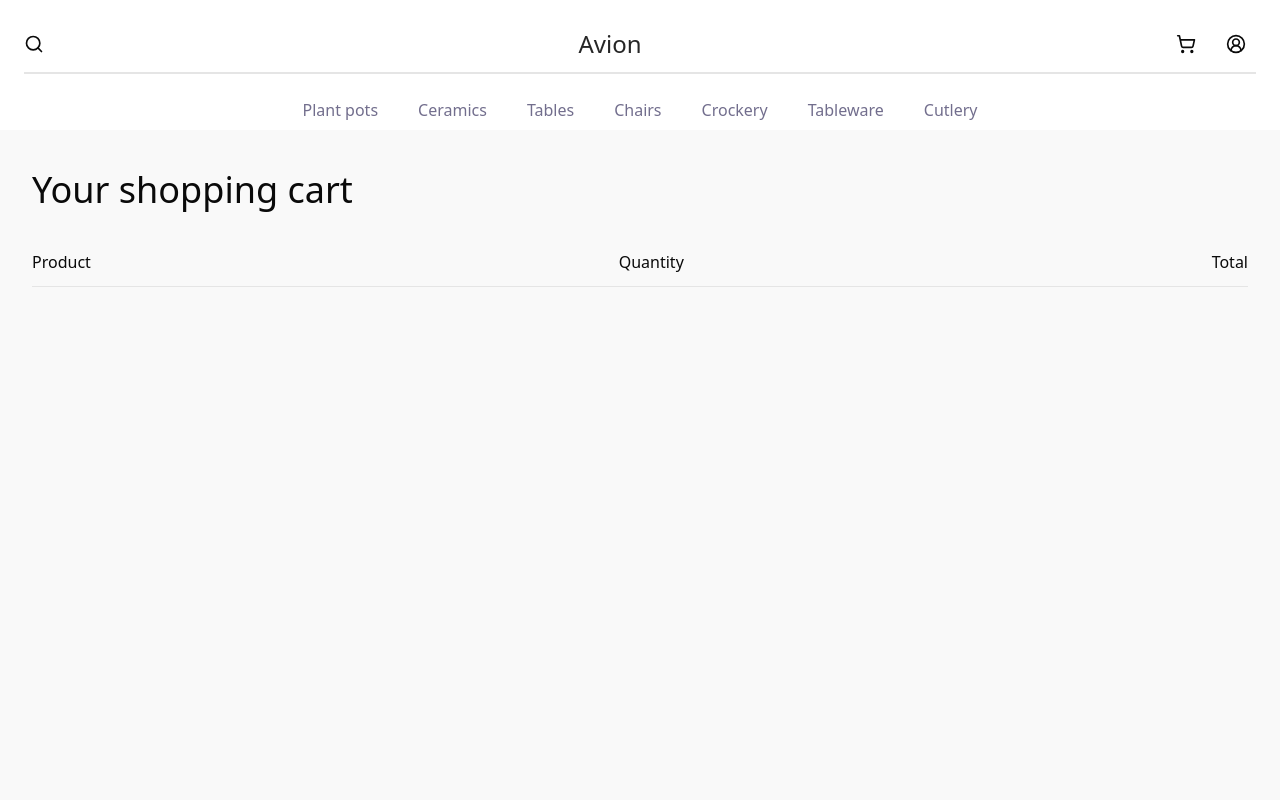
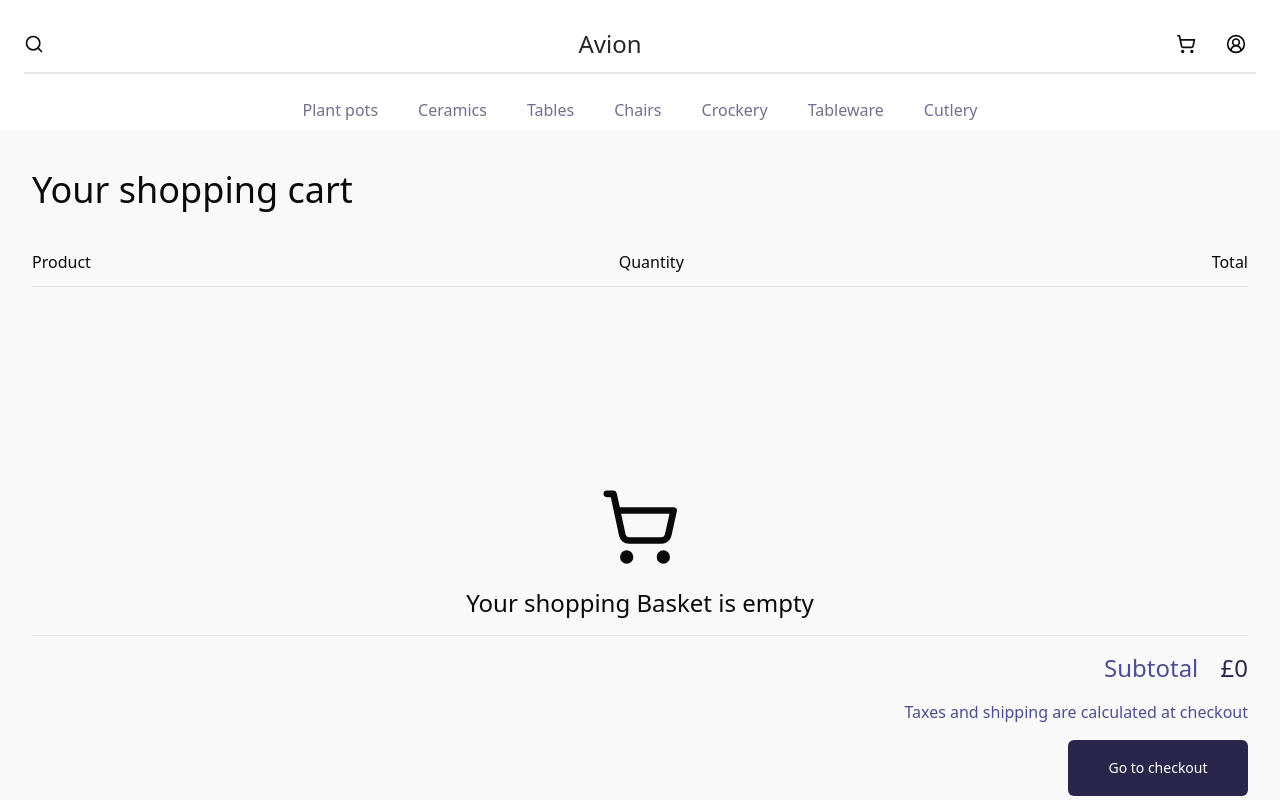
Before and after one commit to dkn1fe/avion-shop, a React (Vite) app in the folder client/: page /baskets in a window 1280 px wide. Shown: the top 800 px of the page. Built offline with nearby package versions, Linux system fonts and the light colour scheme.

Commit message:
feat: add subtotal

```diff
--- a/client/src/components/CartPage/EmptyBasket/EmptyBasket.tsx
+++ b/client/src/components/CartPage/EmptyBasket/EmptyBasket.tsx
@@ -1,9 +1,12 @@
-
+import { ShoppingCart } from 'lucide-react';
 
 export const EmptyBasket  = () => {
     return (
          <>
-
+             <div className="flex flex-col pt-[200px] justify-center">
+                  <ShoppingCart className='m-auto' size={80}/>
+                  <h3 className='m-auto text-2xl pt-5'>Your shopping Basket is empty</h3>
+             </div>
          </>
     )
 }
--- a/client/src/components/CartPage/cartItems/CartItems.tsx
+++ b/client/src/components/CartPage/cartItems/CartItems.tsx
@@ -1,7 +1,9 @@
 import { RootState } from "@/app/store/store";
 import { useSelector } from "react-redux";
 import { Link } from "react-router-dom";
-import cart from './cart.jpg';
+import cart from "./cart.jpg";
+import { EmptyBasket } from "../EmptyBasket/EmptyBasket";
+import { SubTotal } from "../subTotal/SubTotal";
 
 export const CartItems = () => {
   const { cartItems } = useSelector((state: RootState) => state.cartSlice);
@@ -18,19 +20,28 @@ export const CartItems = () => {
             <p>Total</p>
           </div>
           <hr className="hidden md:block" />
-          <div>
+          {cartItems.length === 0 && <EmptyBasket />}
           {cartItems.map((item) => (
             <div
               key={item.id}
               className="relative flex flex-col md:flex-row justify-between items-center mt-5"
             >
-                <Link to={`/product/${item.id}`} className="flex items-center gap-4">
+              <Link
+                to={`/product/${item.id}`}
+                className="flex items-center gap-4"
+              >
                 <div className="relative z-1 w-[150px] mt-3 h-[150px] flex-shrink-0">
-                    <img className="w-full h-full object-cover" src={cart} alt={item.name} />
+                  <img
+                    className="w-full h-full object-cover"
+                    src={cart}
+                    alt={item.name}
+                  />
                 </div>
                 <div className="flex flex-col gap-2 pt-4 item-center md:-mt-10">
                   <h3 className="text-lg font-semibold">{item.name}</h3>
-                    <p className="text-gray-600">{item.description.slice(0, 50)}...</p>
+                  <p className="text-gray-600">
+                    {item.description.slice(0, 50)}...
+                  </p>
                 </div>
               </Link>
               <div className="flex  flex-col items-start -mt-2 md:-mt-10 md:order-2 md:ml-10">
@@ -41,7 +52,8 @@ export const CartItems = () => {
               </div>
             </div>
           ))}
-          </div>
+          <hr className="mt-4"/>
+          <SubTotal cartItems={cartItems}/>
         </div>
       </div>
     </>
--- /dev/null
+++ b/client/src/components/CartPage/subTotal/SubTotal.tsx
@@ -0,0 +1,34 @@
+import { Button } from "@/shared/ui/ui/button";
+import { FC, useEffect, useState } from "react";
+
+interface CartItem {
+  id: string;
+  name: string;
+  price: number;
+  imgUrl: string;
+  quantity: number;
+}
+
+interface CartItems {
+  cartItems: CartItem[];
+}
+
+export const SubTotal: FC<CartItems> = ({ cartItems }) => {
+
+    const [total,setTotal] = useState(0)
+
+ useEffect(() => {
+   const newTotal = cartItems.reduce((acc,item) => acc + item.price * item.quantity,0)
+   setTotal(newTotal)
+ },[cartItems])
+
+  return (
+    <div className="flex flex-col mt-4 gap-4 items-end">
+      <h3 className="text-[#4E4D93]  text-[20px] md:text-2xl">Subtotal <span className="text-[#2A254B] pl-4">£{total}</span></h3>
+      <p className="text-[#4E4D93] text-[14px] md:text-[16px]">
+        Taxes and shipping are calculated at checkout
+      </p>
+      <Button className="bg-[#2A254B] w-[180px] h-[56px] text-white">Go to checkout</Button>
+    </div>
+  );
+};
```
Lines whose indentation alone changed are shown as unchanged.
